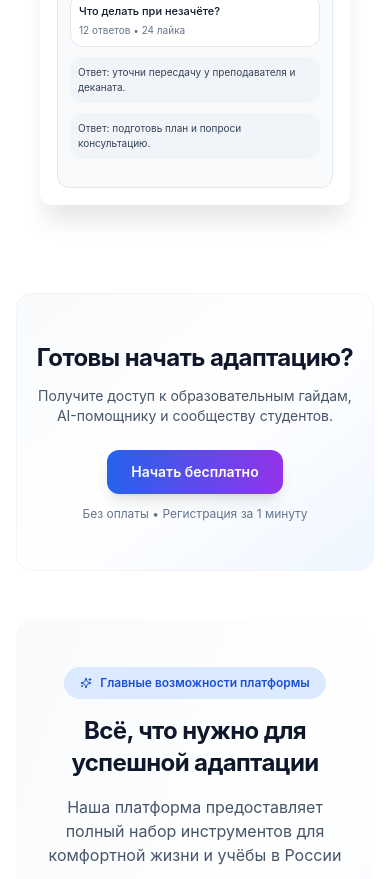
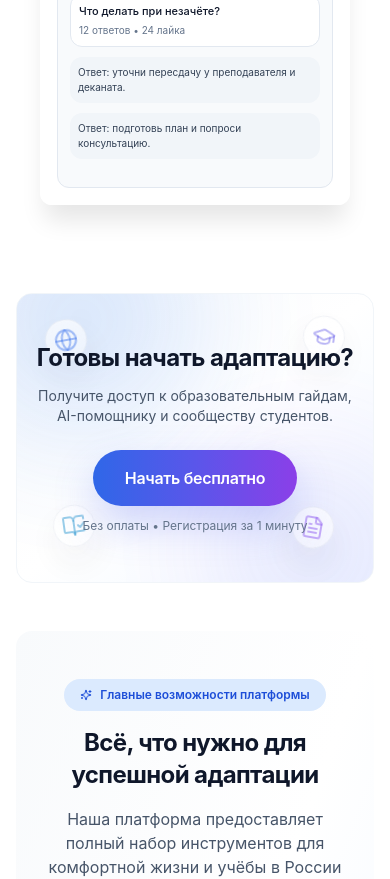
Before and after one commit to PATIENT-ROY/adaptEd-Russia, a Next.js app in the folder client/: page / in a window 390 px wide. Shown: the part 4520-5399 px from the top of the page. Built offline with nearby package versions, Linux system fonts and the light colour scheme; no server answers.

Commit message:
Сделал анимацию мягче

```diff
--- a/client/src/app/globals.css
+++ b/client/src/app/globals.css
@@ -239,6 +239,195 @@
 
 .animate-slide-in-from-top {
     animation: slideInFromTop 0.3s ease-out forwards;
+}
+
+@keyframes ctaGlowPulse {
+    0% {
+        transform: scale(1) translate3d(0, 0, 0);
+        opacity: 0.45;
+    }
+    50% {
+        transform: scale(1.08) translate3d(0, -6px, 0);
+        opacity: 0.62;
+    }
+    100% {
+        transform: scale(1) translate3d(0, 0, 0);
+        opacity: 0.45;
+    }
+}
+
+@keyframes ctaFloat {
+    0% {
+        transform: translate3d(0, 0, 0) rotate(var(--cta-rotate, 0deg));
+    }
+    50% {
+        transform: translate3d(0, -8px, 0) rotate(var(--cta-rotate, 0deg));
+    }
+    100% {
+        transform: translate3d(0, 0, 0) rotate(var(--cta-rotate, 0deg));
+    }
+}
+
+@keyframes founderStickerFloat {
+    0% {
+        transform: translate3d(0, 0, 0) rotate(-9deg);
+    }
+    50% {
+        transform: translate3d(0, -4px, 0) rotate(-7deg);
+    }
+    100% {
+        transform: translate3d(0, 0, 0) rotate(-9deg);
+    }
+}
+
+@keyframes founderStickerWiggle {
+    0% {
+        filter: drop-shadow(0 2px 0 rgba(15, 23, 42, 0.08));
+    }
+    50% {
+        filter: drop-shadow(0 6px 10px rgba(15, 23, 42, 0.14));
+    }
+    100% {
+        filter: drop-shadow(0 2px 0 rgba(15, 23, 42, 0.08));
+    }
+}
+
+.founder-sticker {
+    transform-origin: 25% 85%;
+    animation:
+        founderStickerFloat 7.5s ease-in-out infinite,
+        founderStickerWiggle 7.5s ease-in-out infinite;
+}
+
+.cta-glow {
+    position: absolute;
+    border-radius: 9999px;
+    filter: blur(42px);
+    will-change: transform, opacity;
+    animation: ctaGlowPulse 12s ease-in-out infinite;
+}
+
+.cta-glow-primary {
+    width: 22rem;
+    height: 22rem;
+    top: -9rem;
+    left: -7rem;
+    background: radial-gradient(circle, rgba(59, 130, 246, 0.34) 0%, rgba(59, 130, 246, 0.12) 45%, transparent 72%);
+}
+
+.cta-glow-secondary {
+    width: 20rem;
+    height: 20rem;
+    right: -6rem;
+    bottom: -8rem;
+    background: radial-gradient(circle, rgba(129, 140, 248, 0.32) 0%, rgba(168, 85, 247, 0.1) 45%, transparent 72%);
+    animation-delay: -4s;
+}
+
+.cta-float-icon {
+    position: absolute;
+    width: 3.45rem;
+    height: 3.45rem;
+    display: inline-flex;
+    align-items: center;
+    justify-content: center;
+    border-radius: 9999px;
+    background:
+        linear-gradient(180deg, rgba(255, 255, 255, 0.82), rgba(255, 255, 255, 0.56));
+    border: 1px solid rgba(148, 163, 184, 0.16);
+    box-shadow:
+        0 16px 32px rgba(30, 41, 59, 0.06),
+        inset 0 1px 0 rgba(255, 255, 255, 0.58);
+    backdrop-filter: blur(10px);
+    opacity: 0.88;
+    animation: ctaFloat 7s ease-in-out infinite;
+}
+
+.cta-float-icon-globe {
+    top: 16%;
+    left: 12%;
+    animation-delay: -1s;
+    --cta-rotate: -10deg;
+}
+
+.cta-float-icon-cap {
+    top: 14%;
+    right: 13%;
+    animation-delay: -3s;
+    --cta-rotate: 8deg;
+}
+
+.cta-float-icon-book {
+    left: 16%;
+    bottom: 17%;
+    animation-delay: -2s;
+    --cta-rotate: -8deg;
+}
+
+.cta-float-icon-doc {
+    right: 18%;
+    bottom: 16%;
+    animation-delay: -5s;
+    --cta-rotate: 10deg;
+}
+
+@media (max-width: 640px) {
+    .cta-float-icon {
+        width: 2.6rem;
+        height: 2.6rem;
+        opacity: 0.8;
+    }
+
+    .cta-float-icon-globe {
+        top: 9%;
+        left: 8%;
+    }
+
+    .cta-float-icon-cap {
+        top: 10%;
+        right: 8%;
+    }
+
+    .cta-float-icon-book {
+        left: 10%;
+        bottom: 11%;
+    }
+
+    .cta-float-icon-doc {
+        right: 11%;
+        bottom: 10%;
+    }
+}
+
+.cta-primary-button::selection,
+.cta-primary-button *::selection {
+    background: #ffffff;
+    color: #000000;
+    -webkit-text-fill-color: #000000;
+}
+
+.cta-primary-button::-moz-selection,
+.cta-primary-button *::-moz-selection {
+    background: #ffffff;
+    color: #000000;
+}
+
+.cta-primary-button-label {
+    user-select: text;
+    -webkit-user-select: text;
+}
+
+.cta-primary-button {
+    user-select: text;
+    -webkit-user-select: text;
+}
+
+@media (prefers-reduced-motion: reduce) {
+    .cta-glow,
+    .cta-float-icon,
+    .founder-sticker {
+        animation: none;
+    }
 }
 
 
--- a/client/src/app/page.tsx
+++ b/client/src/app/page.tsx
@@ -20,6 +20,9 @@ import {
   Star,
   Users,
   GraduationCap,
+  Globe,
+  FileText,
+  BookOpenCheck,
 
   Shield,
   Rocket,
@@ -658,9 +661,35 @@ export default function HomePage() {
 
         <section
           aria-label={t("home.cta.title")}
-          className="order-2 py-12 sm:py-16 md:py-20 rounded-2xl sm:rounded-3xl my-6 sm:my-8 lg:my-10 bg-gradient-to-br from-slate-50 via-white to-blue-50 border border-slate-100"
+          className="order-2 relative isolate overflow-hidden py-12 sm:py-16 md:py-20 rounded-2xl sm:rounded-3xl my-6 sm:my-8 lg:my-10 border border-slate-100 bg-gradient-to-br from-slate-50 via-white to-blue-50"
         >
-          <div className="max-w-3xl mx-auto px-4 sm:px-6 lg:px-8 text-center">
+          <div
+            aria-hidden
+            className="pointer-events-none absolute inset-0"
+          >
+            <div className="cta-glow cta-glow-primary" />
+            <div className="cta-glow cta-glow-secondary" />
+          </div>
+
+          <div
+            aria-hidden
+            className="pointer-events-none absolute inset-0 z-[1]"
+          >
+            <div className="cta-float-icon cta-float-icon-globe">
+              <Globe className="h-[1.5rem] w-[1.5rem] sm:h-[1.95rem] sm:w-[1.95rem] text-blue-600/50" />
+            </div>
+            <div className="cta-float-icon cta-float-icon-book">
+              <BookOpenCheck className="h-[1.5rem] w-[1.5rem] sm:h-[1.95rem] sm:w-[1.95rem] text-sky-600/50" />
+            </div>
+            <div className="cta-float-icon cta-float-icon-cap">
+              <GraduationCap className="h-[1.5rem] w-[1.5rem] sm:h-[1.95rem] sm:w-[1.95rem] text-indigo-600/50" />
+            </div>
+            <div className="cta-float-icon cta-float-icon-doc">
+              <FileText className="h-[1.5rem] w-[1.5rem] sm:h-[1.95rem] sm:w-[1.95rem] text-violet-600/50" />
+            </div>
+          </div>
+
+          <div className="relative z-[2] max-w-3xl mx-auto px-4 sm:px-6 lg:px-8 text-center">
             <h2 className="text-2xl sm:text-3xl md:text-4xl font-bold text-slate-900 mb-3 sm:mb-4">
               {t("home.cta.title")}
             </h2>
@@ -669,9 +698,12 @@ export default function HomePage() {
             </p>
             <Link
               href="/register"
-              className="inline-flex items-center justify-center rounded-xl bg-gradient-to-r from-blue-600 to-purple-600 px-6 py-3 text-sm sm:text-base font-semibold text-white shadow-lg transition-all duration-300 hover:from-blue-700 hover:to-purple-700 hover:shadow-xl focus-visible:outline-none focus-visible:ring-2 focus-visible:ring-blue-500 focus-visible:ring-offset-2"
+              draggable={false}
+              className="cta-primary-button inline-flex min-h-14 select-text items-center justify-center rounded-full bg-gradient-to-r from-[#2f67e8] via-[#5a56ea] to-[#8b3fe8] px-8 sm:px-12 py-3.5 text-base sm:text-[2rem] font-semibold tracking-[-0.02em] text-white shadow-[0_18px_40px_rgba(79,95,234,0.26)] transition-transform duration-300 hover:scale-[1.03] focus-visible:outline-none focus-visible:ring-2 focus-visible:ring-blue-500 focus-visible:ring-offset-2"
             >
-              {t("home.cta.start")}
+              <span className="cta-primary-button-label cursor-text select-text">
+                {t("home.cta.start")}
+              </span>
             </Link>
             <p className="mt-3 text-xs sm:text-sm text-slate-500">
               {t("home.cta.feeNote")}
@@ -689,7 +721,7 @@ export default function HomePage() {
             <Card className="relative border border-slate-200 shadow-sm bg-white overflow-visible">
               <CardContent className="p-5 sm:p-7 lg:p-8">
                 <div
-                  className="absolute -top-4 left-6 text-2xl select-none"
+                  className="founder-sticker absolute -top-4 left-6 text-2xl select-none"
                   aria-hidden
                 >
                   ✍️
--- a/client/src/components/layout/footer.tsx
+++ b/client/src/components/layout/footer.tsx
@@ -9,11 +9,7 @@ import {
   Mail,
   Phone,
   MapPin,
-  Facebook,
-  Twitter,
-  Instagram,
-  Linkedin,
-  Youtube,
+  Send,
   Heart,
   Shield,
   BookOpen,
@@ -42,11 +38,8 @@ export function Footer() {
   };
 
   const socialLinks = [
-    { href: "#", icon: Facebook, label: "Facebook" },
-    { href: "#", icon: Twitter, label: "Twitter" },
-    { href: "#", icon: Instagram, label: "Instagram" },
-    { href: "#", icon: Linkedin, label: "LinkedIn" },
-    { href: "#", icon: Youtube, label: "YouTube" },
+    { href: "#", type: "telegram" as const, label: "Телеграм" },
+    { href: "#", type: "vk" as const, label: "Вк" },
   ];
 
   return (
@@ -79,18 +72,28 @@ export function Footer() {
               Помогаем иностранным студентам адаптироваться к жизни и учёбе в
               российских вузах. Гайды, AI-помощник с 3 режимами и шаблонами.
             </p>
-            <div className="flex space-x-2 sm:space-x-3">
+            <div className="space-y-2 sm:space-y-3">
               {socialLinks.map((social, index) => {
-                const Icon = social.icon;
                 return (
                   <a
                     key={social.label}
                     href={social.href}
-                    className="h-7 w-7 sm:h-8 sm:w-8 lg:h-10 lg:w-10 rounded-lg bg-slate-700 hover:bg-blue-600 flex items-center justify-center transition-all duration-300 hover:scale-110 hover:shadow-lg footer-icon-animate"
+                    className="group inline-flex items-center gap-3 rounded-lg px-1 py-0.5 text-slate-300 transition-colors duration-300 hover:text-white"
                     aria-label={social.label}
                     style={{ animationDelay: `${index * 100}ms` }}
                   >
-                    <Icon className="h-3 w-3 sm:h-4 sm:w-4 lg:h-5 lg:w-5 text-slate-300 hover:text-white" />
+                    <span className="inline-flex h-8 w-8 sm:h-9 sm:w-9 items-center justify-center rounded-xl bg-slate-600 text-white transition-all duration-300 group-hover:bg-blue-600 footer-icon-animate">
+                      {social.type === "telegram" ? (
+                        <Send className="h-4 w-4 sm:h-5 sm:w-5" />
+                      ) : (
+                        <span className="text-xs sm:text-sm font-bold leading-none">
+                          VK
+                        </span>
+                      )}
+                    </span>
+                    <span className="text-xl sm:text-2xl font-medium tracking-tight text-slate-300 group-hover:text-white">
+                      {social.label}
+                    </span>
                   </a>
                 );
               })}
```
